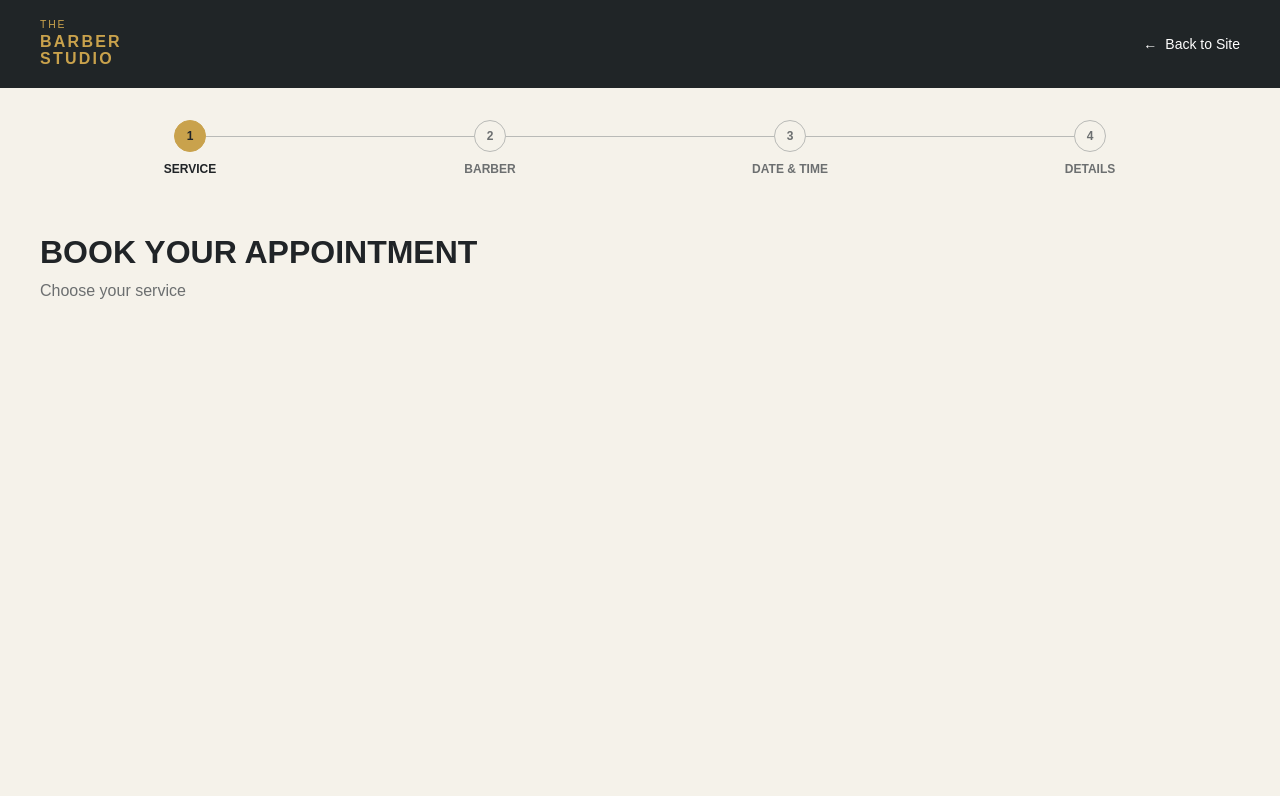
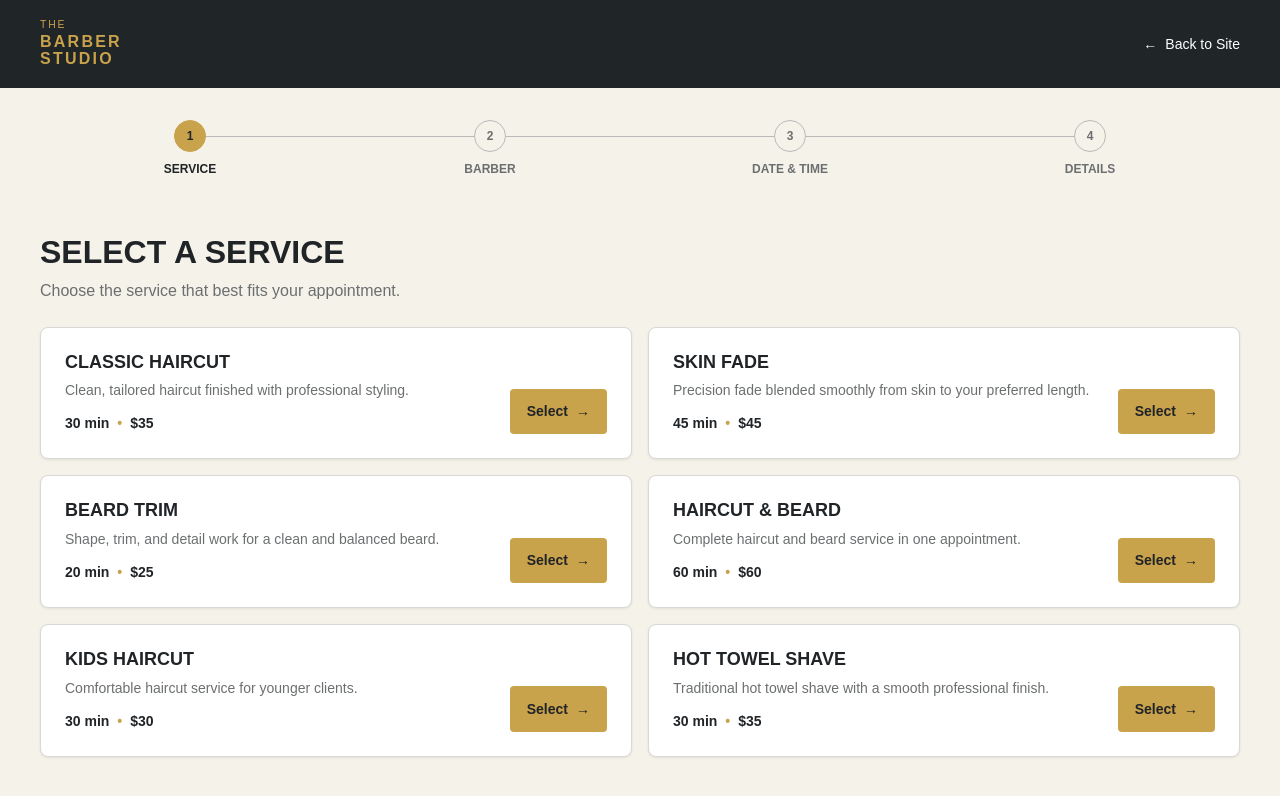
Before and after one commit to davemontero/barbershop-booking, a website built with Vite: page index.html in a window 1280 px wide. Built offline with nearby package versions, Linux system fonts and the light colour scheme.

Commit message:
feat: add service selection

```diff
--- a/src/css/components/button.css
+++ b/src/css/components/button.css
@@ -0,0 +1,38 @@
+.button {
+  display: inline-flex;
+  align-items: center;
+  justify-content: center;
+
+  gap: var(--space-2);
+
+  min-height: 2.75rem;
+
+  padding: 0.7rem 1rem;
+
+  border: 1px solid transparent;
+  border-radius: var(--radius-sm);
+
+  font-size: var(--font-size-sm);
+  font-weight: 700;
+
+  text-decoration: none;
+
+  transition:
+    background-color 160ms ease,
+    border-color 160ms ease,
+    color 160ms ease;
+}
+
+.button--primary {
+  background: var(--color-primary);
+  color: var(--color-text);
+}
+
+.button--primary:hover {
+  background: var(--color-primary-hover);
+}
+
+.button:focus-visible {
+  outline: 2px solid var(--color-text);
+  outline-offset: 3px;
+}
--- /dev/null
+++ b/src/css/components/service-card.css
@@ -0,0 +1,75 @@
+.service-card {
+  display: grid;
+  gap: var(--space-4);
+
+  padding: var(--space-5);
+
+  border: 1px solid var(--color-border);
+  border-radius: var(--radius-md);
+
+  background: var(--color-surface);
+
+  box-shadow: var(--shadow-sm);
+
+  transition:
+    border-color 160ms ease,
+    transform 160ms ease,
+    box-shadow 160ms ease;
+}
+
+.service-card:hover {
+  border-color: var(--color-primary-light);
+}
+
+.service-card--selected {
+  border-color: var(--color-primary);
+}
+
+.service-card__content {
+  min-width: 0;
+}
+
+.service-card__title {
+  margin-bottom: var(--space-2);
+
+  font-size: var(--font-size-lg);
+  text-transform: uppercase;
+}
+
+.service-card__description {
+  margin-bottom: var(--space-3);
+
+  color: var(--color-text-muted);
+  font-size: var(--font-size-sm);
+}
+
+.service-card__meta {
+  display: flex;
+  align-items: center;
+  gap: var(--space-2);
+
+  font-size: var(--font-size-sm);
+  font-weight: 600;
+}
+
+.service-card__separator {
+  color: var(--color-primary);
+}
+
+.service-card__button {
+  align-self: end;
+  justify-self: start;
+}
+
+/* Tablet */
+
+@media (min-width: 48rem) {
+  .service-card {
+    grid-template-columns: 1fr auto;
+    align-items: center;
+  }
+
+  .service-card__button {
+    justify-self: end;
+  }
+}
--- a/src/css/pages/service.css
+++ b/src/css/pages/service.css
@@ -0,0 +1,10 @@
+.service-list {
+  display: grid;
+  gap: var(--space-4);
+}
+
+@media (min-width: 64rem) {
+  .service-list {
+    grid-template-columns: repeat(2, minmax(0, 1fr));
+  }
+}
--- a/src/css/styles.css
+++ b/src/css/styles.css
@@ -11,6 +11,7 @@
 /* Components */
 @import "./components/button.css";
 @import "./components/progress-stepper.css";
+@import "./components/service-card.css";
 
 /* Pages */
 @import "./pages/service.css";
--- a/src/js/app.js
+++ b/src/js/app.js
@@ -1,5 +1,6 @@
 import "../css/styles.css";
 
+import { services } from "./data/mock-data.js";
 import { bookingState } from "./state.js";
 
 import { renderHeader } from "./components/header.js";
@@ -16,10 +17,34 @@ function renderApp() {
       <div class="container">
         ${renderProgressStepper(bookingState.currentStep)}
 
-        ${renderServicePage()}
+        ${renderServicePage(bookingState.service?.id)}
       </div>
     </main>
   `;
 }
 
+function selectService(serviceId) {
+  const selectedService = services.find((service) => service.id === serviceId);
+
+  if (!selectedService) {
+    return;
+  }
+
+  bookingState.service = selectedService;
+
+  renderApp();
+
+  console.log("Selected service:", bookingState.service);
+}
+
+app.addEventListener("click", (event) => {
+  const button = event.target.closest('[data-action="select-service"]');
+
+  if (!button) {
+    return;
+  }
+
+  selectService(button.dataset.serviceId);
+});
+
 renderApp();
--- /dev/null
+++ b/src/js/components/service-card.js
@@ -0,0 +1,39 @@
+export function renderServiceCard(service, selectedServiceId = null) {
+  const isSelected = service.id === selectedServiceId;
+
+  return `
+    <article
+      class="service-card ${isSelected ? "service-card--selected" : ""}"
+      data-service-id="${service.id}"
+    >
+      <div class="service-card__content">
+        <h2 class="service-card__title">
+          ${service.name}
+        </h2>
+
+        <p class="service-card__description">
+          ${service.description}
+        </p>
+
+        <div class="service-card__meta">
+          <span>${service.duration} min</span>
+          <span class="service-card__separator" aria-hidden="true">•</span>
+          <span>$${service.price}</span>
+        </div>
+      </div>
+
+      <button
+        class="button button--primary service-card__button"
+        type="button"
+        data-action="select-service"
+        data-service-id="${service.id}"
+      >
+        ${isSelected ? "Selected" : "Select"}
+
+        <span aria-hidden="true">
+          ${isSelected ? "✓" : "→"}
+        </span>
+      </button>
+    </article>
+  `;
+}
--- a/src/js/components/service-page.js
+++ b/src/js/components/service-page.js
@@ -1,15 +1,28 @@
-export function renderServicePage() {
+import { services } from "../data/mock-data.js";
+import { renderServiceCard } from "./service-card.js";
+
+export function renderServicePage(selectedServiceId = null) {
+  const serviceCards = services
+    .map((service) => {
+      return renderServiceCard(service, selectedServiceId);
+    })
+    .join("");
+
   return `
     <section class="booking-content">
       <header class="booking-content__header">
         <h1 class="booking-content__title">
-          Book Your Appointment
+          Select a Service
         </h1>
 
         <p class="booking-content__subtitle">
-          Choose your service
+          Choose the service that best fits your appointment.
         </p>
       </header>
+
+      <div class="service-list">
+        ${serviceCards}
+      </div>
     </section>
   `;
 }
--- a/src/js/data/mock-data.js
+++ b/src/js/data/mock-data.js
@@ -0,0 +1,46 @@
+export const services = [
+  {
+    id: "classic-haircut",
+    name: "Classic Haircut",
+    description: "Clean, tailored haircut finished with professional styling.",
+    duration: 30,
+    price: 35,
+  },
+  {
+    id: "skin-fade",
+    name: "Skin Fade",
+    description:
+      "Precision fade blended smoothly from skin to your preferred length.",
+    duration: 45,
+    price: 45,
+  },
+  {
+    id: "beard-trim",
+    name: "Beard Trim",
+    description: "Shape, trim, and detail work for a clean and balanced beard.",
+    duration: 20,
+    price: 25,
+  },
+  {
+    id: "haircut-beard",
+    name: "Haircut & Beard",
+    description: "Complete haircut and beard service in one appointment.",
+    duration: 60,
+    price: 60,
+  },
+  {
+    id: "kids-haircut",
+    name: "Kids Haircut",
+    description: "Comfortable haircut service for younger clients.",
+    duration: 30,
+    price: 30,
+  },
+  {
+    id: "hot-towel-shave",
+    name: "Hot Towel Shave",
+    description:
+      "Traditional hot towel shave with a smooth professional finish.",
+    duration: 30,
+    price: 35,
+  },
+];
```
